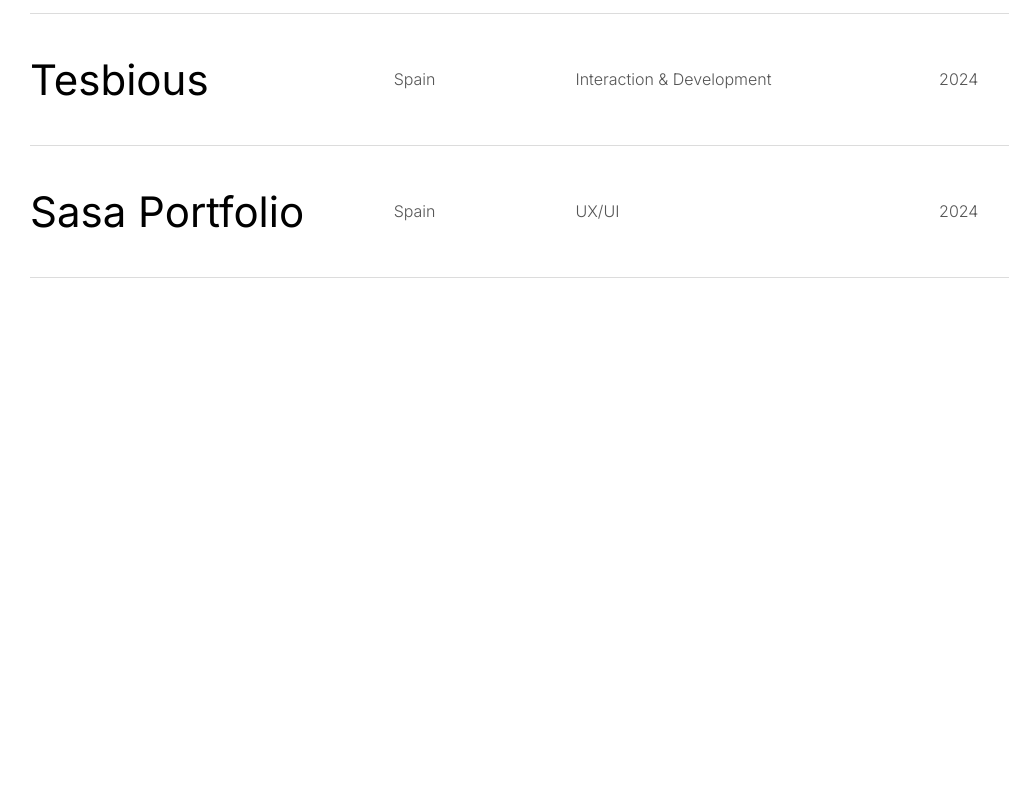
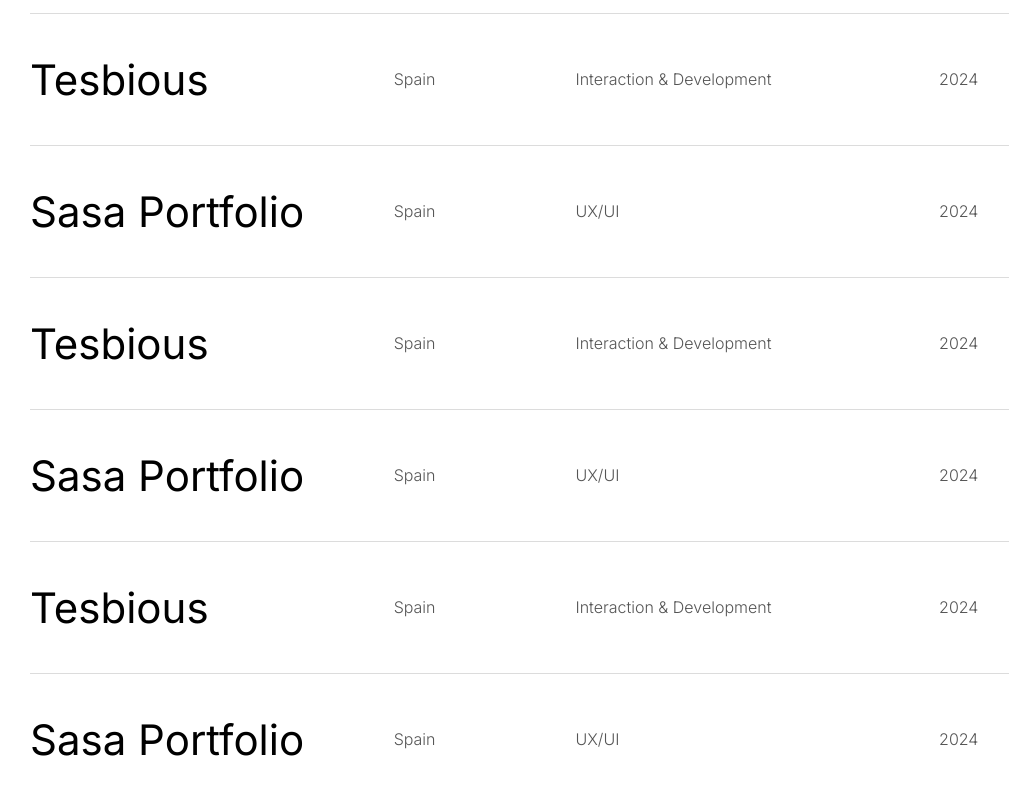
Before and after one commit to Eranga725/Portfolio, a Next.js app: page /work in a window 1280 px wide. Shown: the part 528-1322 px from the top of the page, without its empty margins (134-1143 px from the left). Before the commit the page ends 1000 px from the top, so only its background shows below. Built offline with nearby package versions, Linux system fonts and the light colour scheme.

Commit message:
contact section update

```diff
--- a/app/components/Contact/index.jsx
+++ b/app/components/Contact/index.jsx
@@ -6,6 +6,7 @@ import Rounded from "../common/RoundedButton"
 import { useRef, useEffect, useState } from "react"
 import { useScroll, motion, useTransform } from "framer-motion"
 import Magnetic from "../common/Magnetic"
+import Link from "next/link"
 
 export default function CONTACT() {
   const [currentTime, setCurrentTime] = useState("")
@@ -45,9 +46,11 @@ export default function CONTACT() {
           </span>
           <h2>together</h2>
           <motion.div style={{ x }} className={styles.buttonContainer}>
+          <Link href="https://cal.com/hansana-eranga-tuurkf" style={{ textDecoration: 'none', color: 'inherit' }}>
             <Rounded backgroundColor={"#334BD3"} className={styles.button}>
               <p>Get in touch</p>
             </Rounded>
+            </Link>
           </motion.div>
           <motion.svg
             style={{ rotate, scale: 2 }}
--- a/app/components/Header/index.jsx
+++ b/app/components/Header/index.jsx
@@ -90,7 +90,7 @@ export default function Header() {
 
           <Magnetic>
             <div className={styles.el}>
-              <a href="#contact" style={{ textDecoration: 'none', color: 'inherit' }}>Contact</a>
+              <a href="https://cal.com/hansana-eranga-tuurkf" style={{ textDecoration: 'none', color: 'inherit' }}>Contact</a>
               <div className={styles.indicator} />
             </div>
           </Magnetic>
--- a/app/components/Header/nav/index.jsx
+++ b/app/components/Header/nav/index.jsx
@@ -24,7 +24,7 @@ const navItems = [
   },
   {
     title: "Contact",
-    href: "#contact",
+    href: "https://cal.com/hansana-eranga-tuurkf",
   },
 ]
 
--- a/app/components/WorkSec/index.jsx
+++ b/app/components/WorkSec/index.jsx
@@ -9,6 +9,46 @@ export default function Home() {
   const [modal, setModal] = useState({ active: false, index: 0 });
 
   const projects = [
+    {
+      title: "Tesbious",
+      category: "Development",
+      client: "TWICE",
+      location: "Spain",
+      services: "Interaction & Development",
+      year: "2024",
+      src: "/images/Screenshot 2025-12-12 224938.png",
+      url: "https://www.tesbious.com/",
+    },
+    {
+      title: "Sasa Portfolio",
+      category: "Design",
+      client: "Sasa",
+      location: "UK",
+      services: "UX/UI",
+      year: "2024",
+      src: "/images/Screenshot 2025-12-12 224807.png",
+      url: "https://google.com",
+    },
+    {
+      title: "Tesbious",
+      category: "Development",
+      client: "TWICE",
+      location: "Spain",
+      services: "Interaction & Development",
+      year: "2024",
+      src: "/images/Screenshot 2025-12-12 224938.png",
+      url: "https://www.tesbious.com/",
+    },
+    {
+      title: "Sasa Portfolio",
+      category: "Design",
+      client: "Sasa",
+      location: "UK",
+      services: "UX/UI",
+      year: "2024",
+      src: "/images/Screenshot 2025-12-12 224807.png",
+      url: "https://google.com",
+    },
     {
       title: "Tesbious",
       category: "Development",
--- a/app/components/WorkSec/page.module.css
+++ b/app/components/WorkSec/page.module.css
@@ -1,6 +1,6 @@
 .main {
   width: 100%;
-  min-height: 100vh;
+  min-height: auto;
   display: flex;
   flex-direction: column;
   align-items:center;
```
